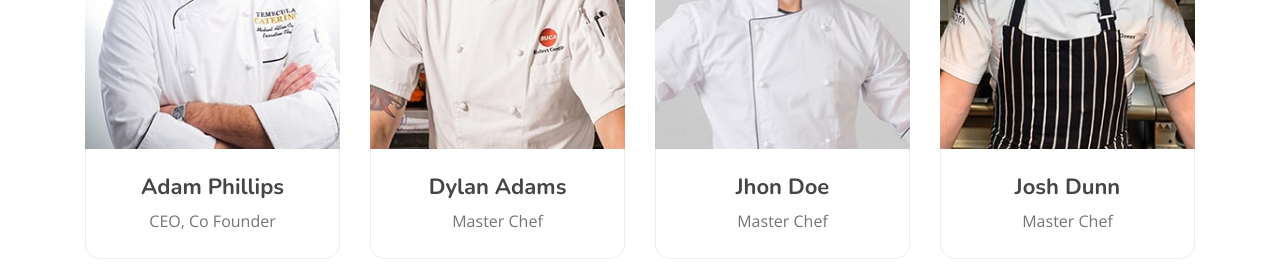
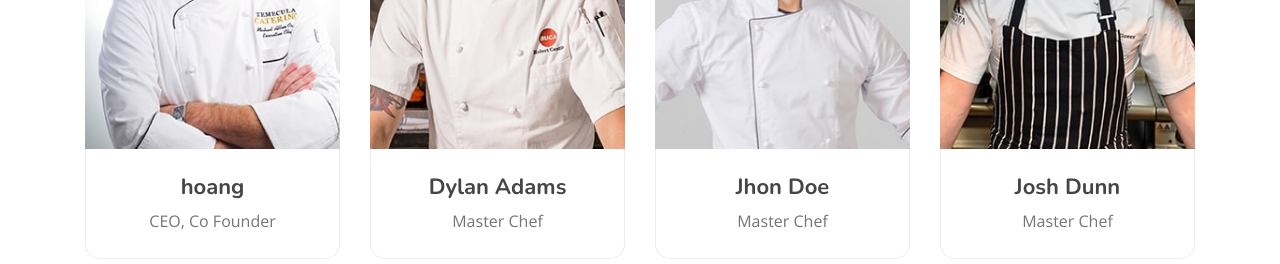
Before and after one commit to Trung2k/btwweb, a plain HTML site: page 1thwebt2k4/userpage/team.html in a window 1280 px wide. Shown: the part 1189-1453 px from the top of the page. Drawn offline with nearby package versions, Linux system fonts and the light colour scheme.

Commit message:
Update team.html

```diff
--- a/1thwebt2k4/userpage/team.html
+++ b/1thwebt2k4/userpage/team.html
@@ -162,7 +162,7 @@
                                 </div>
                             </div>
                             <div class="team-text">
-                                <h2>Adam Phillips</h2>
+                                <h2>hoang </h2>
                                 <p>CEO, Co Founder</p>
                             </div>
                         </div>
```
